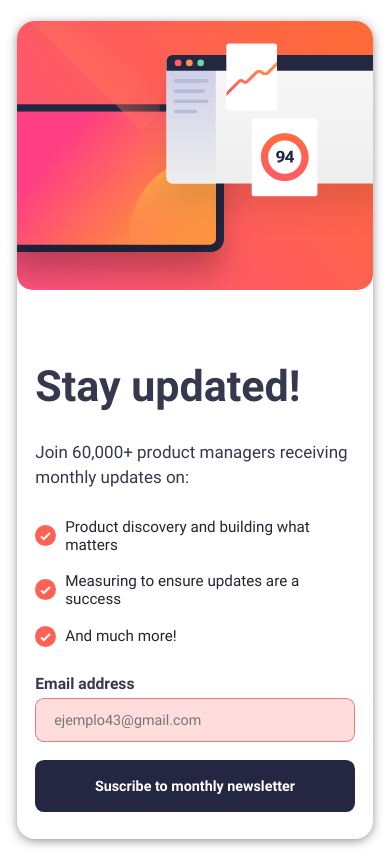
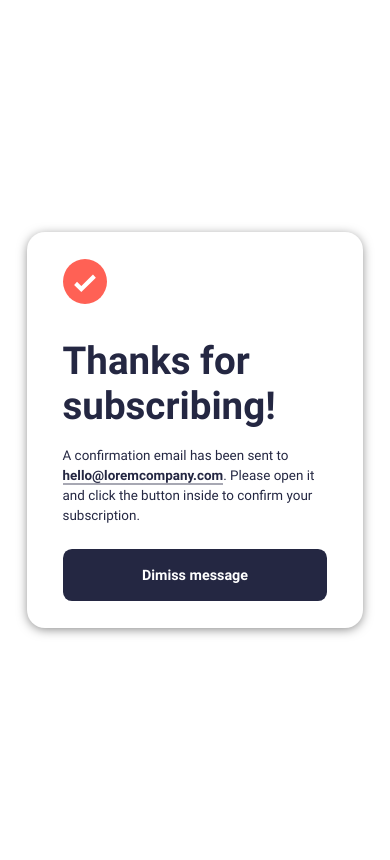
Before and after one commit to jesusfrancisco88/Newsletter-sign-up-form-, a plain HTML site: page index.html in a window 390 px wide. Drawn offline with Linux system fonts and the light colour scheme.

Commit message:
Responsive Dimmiss Message

```diff
--- a/index.html
+++ b/index.html
@@ -10,7 +10,7 @@
 </head>
 <body>
   <!-- NEWSLETTER SUSCRIBE  -->
-  <div class="container sign-letter">
+  <div class="container sign-letter hidden">
     <div class="box">
     <!-- Box 1 -->
     <div class="text-content">
@@ -53,7 +53,7 @@
   </div>
 
      <!-- SUSCRIBE MODAL -->
-     <div class="suscribe hidden">
+     <div class="suscribe">
       <div class="container-txt">
           <div class="title-icon-box">
               <img class='icon-img' src="/assets/images/icon-list.svg" alt="check icon">
--- a/styles/queries.css
+++ b/styles/queries.css
@@ -1,3 +1,23 @@
+/* 1200 / 16 = 75em */
+@media(max-width:75em) {
+  .suscribe {
+    width: 50%;
+  }
+}
+/* 710px / 16 = 44em*/
+@media(max-width: 44em){
+  .suscribe {
+    width: 60%;
+  }
+}
+
+/* 550px / 16 = 44em*/
+@media(max-width: 44em){
+  .suscribe {
+    width: 90%;
+  }
+}
+
 /* 995px / 16 = 62em */
 @media(max-width: 62em) {
   html {
--- a/styles/style.css
+++ b/styles/style.css
@@ -201,24 +201,26 @@ body {
 
 .suscribe {
   background-color: white;
-  padding: 2rem;
   border-radius: 2rem;
-  width: 45%;
+  padding: 1rem 0;
+  width: 30%;
+
+  box-shadow: 0px 2px 11px -1px rgba(0,0,0,0.5);
 }
 
 .container-txt {
-  padding: 2rem 3rem;
+  padding: 2rem 4rem;
 }
 
 .secondary-header {
-  font-size: 4.5rem;
+  font-size: 4.3rem;
   margin-bottom: 2rem;
   font-family: 'Roboto-Bold';
   color:hsl(234, 29%, 20%);
 }
 
 .suscribe-text {
-  font-size: 1.7rem;
+  font-size: 1.5rem;
   line-height: 1.5;
   margin-bottom: 2.5rem;
   font-family: 'Roboto-Regular';
@@ -227,6 +229,7 @@ body {
 
 .email-direction {
   font-family: 'Roboto-Bold';
+  border-bottom: 2px solid hsla(234, 29%, 20%, 0.399);
 }
 
 .btn-dimiss {
```
